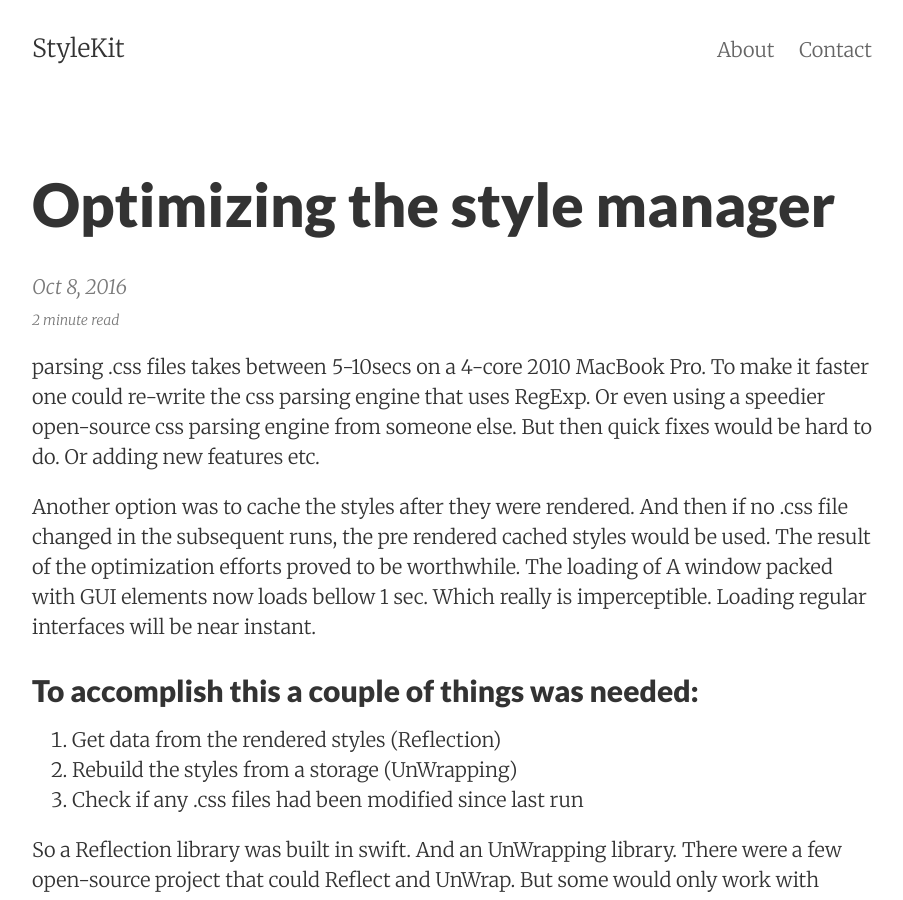
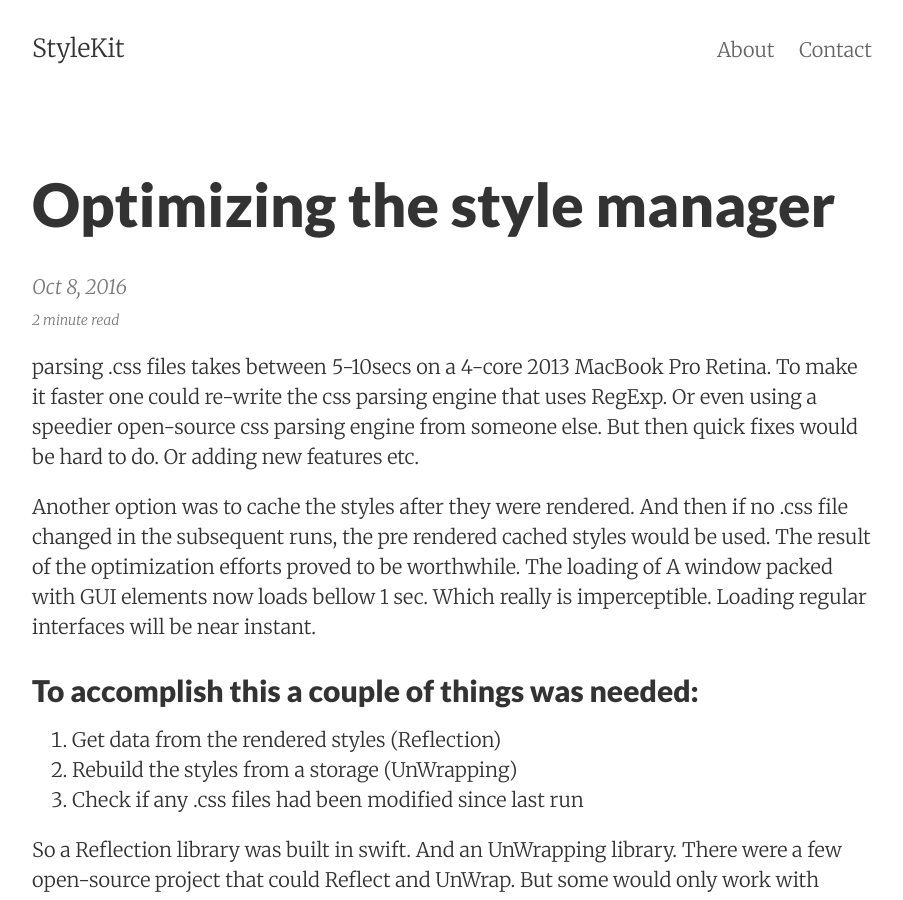
Before and after one commit to stylekit/stylekit.github.io, a Jekyll site: the page built from _posts/2016-10-08-Optimizing-The-Style-manager.md, in a window 1280 px wide and 900 px high. Shown: the whole window, without its empty margins (188-1091 px from the left). Built offline with Jekyll 4.4.1, drawn with Linux system fonts in a browser that asks for light colours; nearby versions of some CDN libraries; comment, search, counter and statistics services are not loaded.

Commit message:
Files modified: 1


Modified 1 file:
_posts/2016-10-08-Optimizing-The-Style-manager.md

```diff
--- a/_posts/2016-10-08-Optimizing-The-Style-manager.md
+++ b/_posts/2016-10-08-Optimizing-The-Style-manager.md
@@ -1,4 +1,4 @@
-parsing .css files takes between 5-10secs on a 4-core 2010 MacBook Pro. To make it faster <!--more--> one could re-write the css parsing engine that uses RegExp. Or even using a speedier open-source css parsing engine from someone else. But then quick fixes would be hard to do. Or adding new features etc.
+parsing .css files takes between 5-10secs on a 4-core 2013 MacBook Pro Retina. To make it faster <!--more--> one could re-write the css parsing engine that uses RegExp. Or even using a speedier open-source css parsing engine from someone else. But then quick fixes would be hard to do. Or adding new features etc.
 
 Another option was to cache the styles after they were rendered. And then if no .css file changed in the subsequent runs, the pre rendered cached styles would be used. The result of the optimization efforts proved to be worthwhile. The loading of A window packed with GUI elements now loads bellow 1 sec. Which really is imperceptible. Loading regular interfaces will be near instant.
 
```
